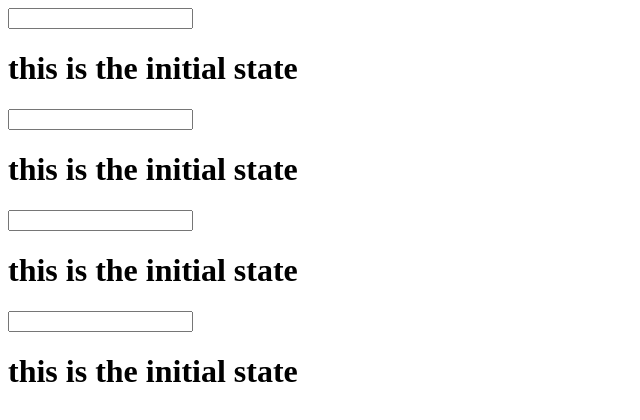
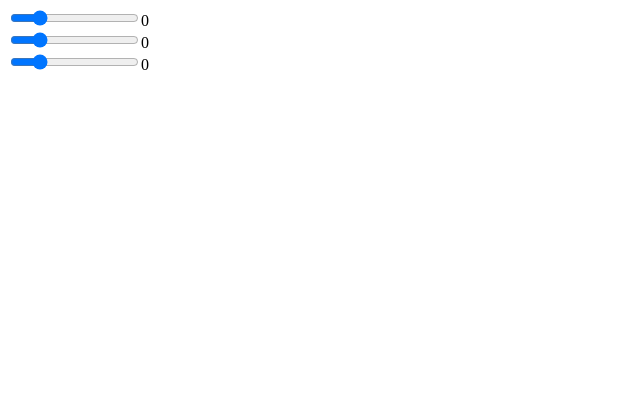
Before and after one commit to Andrew4d3/learn-react, a React app: page / in a window 1280 px wide. Shown: the top 420 px of the page, without its empty margins (0-640 px from the left). Built offline with nearby package versions, Linux system fonts and the light colour scheme.

Commit message:
Using Refs to Access Components https://egghead.io/lessons/react-using-refs-to-access-components

```diff
--- a/main.js
+++ b/main.js
@@ -6,35 +6,42 @@
   constructor(){
     super()
     this.state = {
-      txt: 'this is the initial state',
-      cat: 0
+      red: 0,
+      green: 0,
+      blue: 0
     }
     this.update = this.update.bind(this)
   }
 
   update(e){
-    this.setState({txt: e.target.value})
+    this.setState({
+      red: ReactDOM.findDOMNode(this.refs.red).value,
+      green: ReactDOM.findDOMNode(this.refs.green).value,
+      blue: ReactDOM.findDOMNode(this.refs.blue).value
+    })
   }
 
   render(){
     return (
       <div>
-        <Widget txt={this.state.txt} update={this.update} />
-        <Widget txt={this.state.txt} update={this.update} />
-        <Widget txt={this.state.txt} update={this.update} />
-        <Widget txt={this.state.txt} update={this.update} />
+        <Slider ref="red" update={this.update} />
+        {this.state.red}
+        <br />
+        <Slider ref="green" update={this.update} />
+        {this.state.green}
+        <br />
+        <Slider ref="blue" update={this.update} />
+        {this.state.blue}
+        <br />
       </div>
     )
   }
 }
 
-const Widget = (props) => {
-  return (
-    <div>
-      <input type="text" onChange={props.update} />
-      <h1>{props.txt}</h1>
-    </div>
-  )
+class Slider extends React.Component {
+  render(){
+    return (<input type="range" min="0" max="255" onChange={this.props.update} />)
+  }
 }
 
 
```
